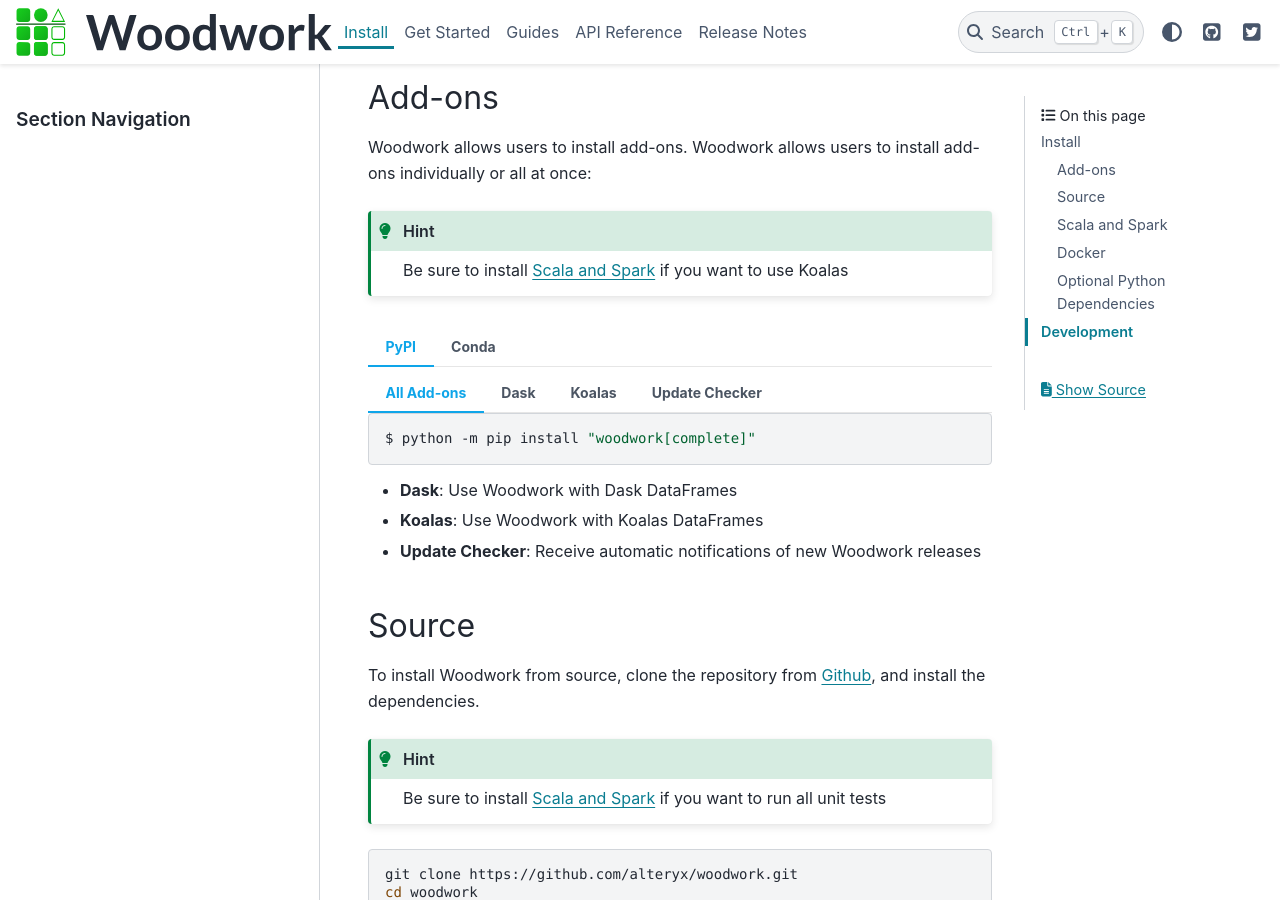
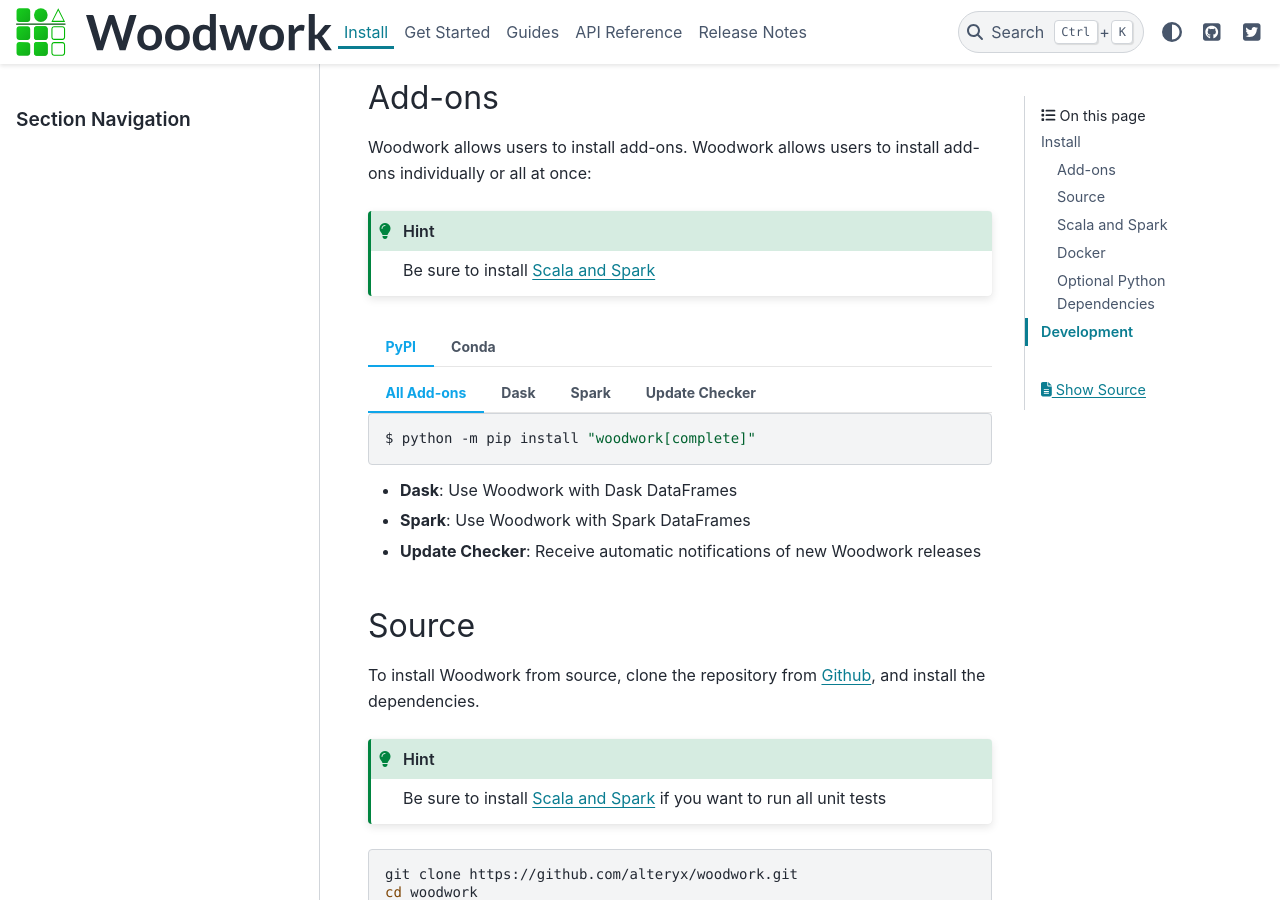
Before and after one commit to alteryx/woodwork, a Sphinx documentation site: the page built from docs/source/install.md, in a window 1280 px wide and 900 px high, scrolled down 387 px. Built offline with Sphinx 7.4.7 and the PyData theme 0.15.4, drawn with Linux system fonts in a browser that asks for light colours; comment, search, counter and statistics services are not loaded; some of the changed text lies outside the part shown.

Commit message:
update docs

`````diff
--- a/docs/source/guides/guides_index.rst
+++ b/docs/source/guides/guides_index.rst
@@ -10,6 +10,6 @@
    working_with_types_and_tags
    setting_config_options
    statistical_insights
-   using_woodwork_with_dask_and_koalas
+   using_woodwork_with_dask_and_spark
    custom_types_and_type_inference
    saving_and_loading_dataframes
--- a/docs/source/install.md
+++ b/docs/source/install.md
@@ -21,7 +21,7 @@
 Woodwork allows users to install add-ons. Woodwork allows users to install add-ons individually or all at once:
 
 ```{hint}
-Be sure to install [Scala and Spark](#scala-and-spark) if you want to use Koalas
+Be sure to install [Scala and Spark](#scala-and-spark)
 ```
 
 ````{tab} PyPI
@@ -33,9 +33,9 @@
 ```console
 $ python -m pip install "woodwork[dask]"
 ```
-```{tab} Koalas
+```{tab} Spark
 ```console
-$ python -m pip install "woodwork[koalas]"
+$ python -m pip install "woodwork[spark]"
 ```
 ```{tab} Update Checker
 ```console
@@ -45,15 +45,15 @@
 ````{tab} Conda
 ```{tab} All Add-ons
 ```console
-$ conda install -c conda-forge dask koalas pyspark alteryx-open-src-update-checker
+$ conda install -c conda-forge dask pyspark alteryx-open-src-update-checker
 ```
 ```{tab} Dask
 ```console
 $ conda install -c conda-forge dask
 ```
-```{tab} Koalas
+```{tab} Spark
 ```console
-$ conda install -c conda-forge koalas pyspark
+$ conda install -c conda-forge pyspark
 ```
 ```{tab} Update Checker
 ```console
@@ -61,7 +61,7 @@
 ```
 ````
 - **Dask**: Use Woodwork with Dask DataFrames
-- **Koalas**: Use Woodwork with Koalas DataFrames
+- **Spark**: Use Woodwork with Spark DataFrames
 - **Update Checker**: Receive automatic notifications of new Woodwork releases
 
 ## Source
@@ -130,8 +130,7 @@
 | smart_open        | 5.0.0       | Required to read/write to URLs and S3  |
 | pyarrow           | 4.0.1       | Required to serialize to parquet       |
 | dask[distributed] | 2021.10.0   | Required to use with Dask DataFrames   |
-| koalas            | 1.8.0       | Required to use with Koalas DataFrames |
-| pyspark           | 3.0.0       | Required to use with Koalas DataFrames |
+| pyspark           | 3.0.0       | Required to use with Spark DataFrames |
 
 
 # Development
`````
Also changed, not shown: docs/source/guides/custom_types_and_type_inference.ipynb, docs/source/guides/logical_types_and_semantic_tags.ipynb, docs/source/guides/using_woodwork_with_dask_and_spark.ipynb, docs/source/guides/working_with_types_and_tags.ipynb.
